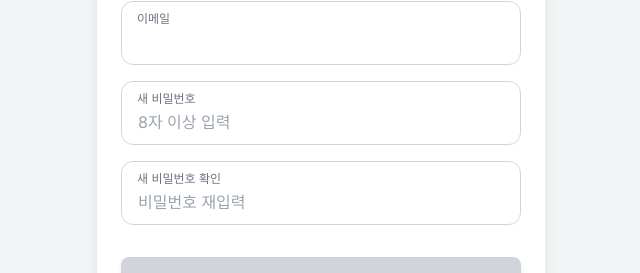
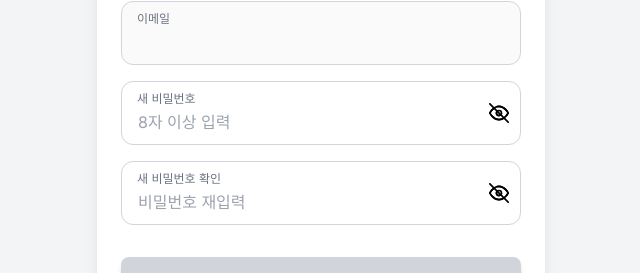
Before and after one commit to sun129129/FinalProject_backup, a React (Vite) app in the folder client/: page /mypage/change-password in a window 1280 px wide. Shown: the part 295-568 px from the top of the page, without its empty margins (319-959 px from the left). Built offline with nearby package versions, Linux system fonts and the light colour scheme.

Commit message:
리포트 생성 중 로딩 화면 & 메인페이지 텍스트 색상 수정 & 눈깜빡 상대경로 추가

```diff
--- a/client/src/api/surveyApi.js
+++ b/client/src/api/surveyApi.js
@@ -28,7 +28,7 @@ export const getQuestionsByKeywords = (keywordIds) => {
   const idString = keywordIds.join(',');
 
   // 쿼리 파라미터로 전송
-  return apiClient.get(`/survey/questions?ids=${idString}`);
+  return apiClient.get('/survey/questions?ids=${idString}');
   // (성공 시, [{ question_id: 101, question: "...", keyword_id: 1, keyword_nm: "피로/활력" }, ...])
 };
 
--- a/client/src/features/dashboard/Dashboard.jsx
+++ b/client/src/features/dashboard/Dashboard.jsx
@@ -43,7 +43,7 @@ const Dashboard = () => {
       <div className="flex-grow p-6 flex flex-col items-center mt-4">
         {/* 8. 메인 타이틀 변경 */}
         <h2 className="text-3xl font-bold mb-12 text-center leading-snug">
-          우리만의 건강 케어를
+          <span className="text-blue-800">우리</span>만의 건강 케어를
           <br />
           원한다면?
         </h2>
--- a/client/src/features/mypage/ChangePassword.jsx
+++ b/client/src/features/mypage/ChangePassword.jsx
@@ -3,17 +3,21 @@ import { useNavigate } from 'react-router-dom';
 import HeaderWithBack from '../../components/common/HeaderWithBack';
 import Input from '../../components/common/Input.jsx';
 import Button from '../../components/common/Button.jsx';
-import { useAuth } from '../../hooks/useAuth';
+import { useUserStore } from '../../store/userStore';
 import { resetUserPassword } from '../../api/authApi';
+import EyeOpenIcon from '../../assets/eye-open.svg';
+import EyeClosedIcon from '../../assets/eye-closed.svg';
 
 const ChangePassword = () => {
   const navigate = useNavigate();
-  const { user } = useAuth(); // 로그인한 사용자 정보를 가져옵니다.
+  const { user } = useUserStore(); // 로그인한 사용자 정보를 가져옵니다.
 
   const [newPassword, setNewPassword] = useState('');
   const [confirmPassword, setConfirmPassword] = useState('');
   const [errorMessage, setErrorMessage] = useState('');
   const [loading, setLoading] = useState(false);
+  const [isNewPasswordVisible, setIsNewPasswordVisible] = useState(false);
+  const [isConfirmPasswordVisible, setIsConfirmPasswordVisible] = useState(false);
 
   const isPasswordValid = newPassword.length >= 8;
   const passwordsMatch = newPassword.length > 0 && newPassword === confirmPassword;
@@ -34,13 +38,41 @@ const ChangePassword = () => {
       // API를 호출하여 비밀번호를 변경합니다.
       await resetUserPassword(user.user_email, newPassword);
       alert('비밀번호가 성공적으로 변경되었습니다!');
-      navigate(-1); // 이전 페이지(마이페이지)로 돌아갑니다.
+      navigate('/mypage'); // 마이페이지로 돌아갑니다.
     } catch (error) {
       setErrorMessage(error.response?.data?.detail || '비밀번호 변경에 실패했습니다.');
     } finally {
       setLoading(false);
     }
   };
+
+  const newPasswordVisibilityToggle = (
+    <button
+      type="button"
+      onClick={() => setIsNewPasswordVisible(!isNewPasswordVisible)}
+      aria-label="새 비밀번호 보기 토글"
+    >
+      <img
+        src={isNewPasswordVisible ? EyeOpenIcon : EyeClosedIcon}
+        alt="Toggle"
+        className="w-5 h-5 text-gray-500"
+      />
+    </button>
+  );
+
+  const confirmPasswordVisibilityToggle = (
+    <button
+      type="button"
+      onClick={() => setIsConfirmPasswordVisible(!isConfirmPasswordVisible)}
+      aria-label="새 비밀번호 확인 보기 토글"
+    >
+      <img
+        src={isConfirmPasswordVisible ? EyeOpenIcon : EyeClosedIcon}
+        alt="Toggle"
+        className="w-5 h-5 text-gray-500"
+      />
+    </button>
+  );
 
   return (
     <div className="flex flex-col h-full">
@@ -54,11 +86,12 @@ const ChangePassword = () => {
             label="이메일"
             value={user?.user_email || ''}
             readOnly
-            disabled={loading}
+            disabled
           />
           <Input
             label="새 비밀번호"
-            type="password"
+            type={isNewPasswordVisible ? 'text' : 'password'}
+            rightAccessory={newPasswordVisibilityToggle}
             value={newPassword}
             onChange={(e) => setNewPassword(e.target.value)}
             placeholder="8자 이상 입력"
@@ -66,7 +99,8 @@ const ChangePassword = () => {
           />
           <Input
             label="새 비밀번호 확인"
-            type="password"
+            type={isConfirmPasswordVisible ? 'text' : 'password'}
+            rightAccessory={confirmPasswordVisibilityToggle}
             value={confirmPassword}
             onChange={(e) => setConfirmPassword(e.target.value)}
             placeholder="비밀번호 재입력"
--- /dev/null
+++ b/client/src/features/survey/LoadingReport.jsx
@@ -0,0 +1,31 @@
+// src/components/LoadingReport.js
+
+// ⚠️ 참고: 실제 이미지 파일은 src/assets/ 폴더 등에 넣고 경로를 수정하세요.
+import loadingBeeImage from '../assets/loading-bee.png';
+
+function LoadingReport() {
+  return (
+    <div className="flex flex-col items-center justify-center min-h-screen text-center p-4">
+
+      {/* 텍스트 */}
+      <h1 className="text-3xl font-bold text-gray-800">
+        리포트 생성 중입니다.
+      </h1>
+      <h2 className="text-3xl font-bold text-gray-800 mt-2">
+        잠시 기다려 주세요.
+      </h2>
+
+      {/* 로딩 캐릭터 이미지 */}
+      {/*         위 태그 대신 실제 이미지 태그를 사용합니다.
+      */}
+      <img
+        src={loadingBeeImage}
+        alt="로딩 중 캐릭터"
+        className="w-48 h-48 my-10"
+      />
+
+    </div>
+  );
+}
+
+export default LoadingReport;
```
